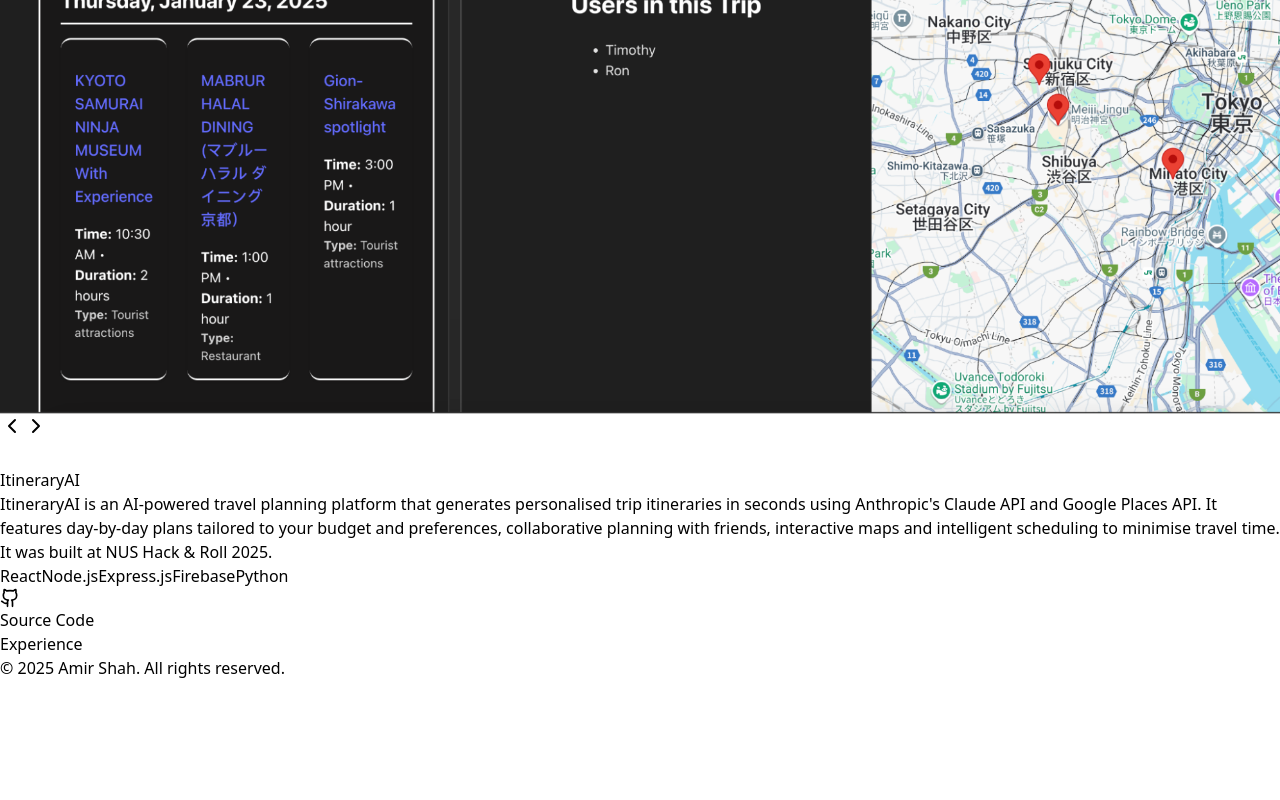
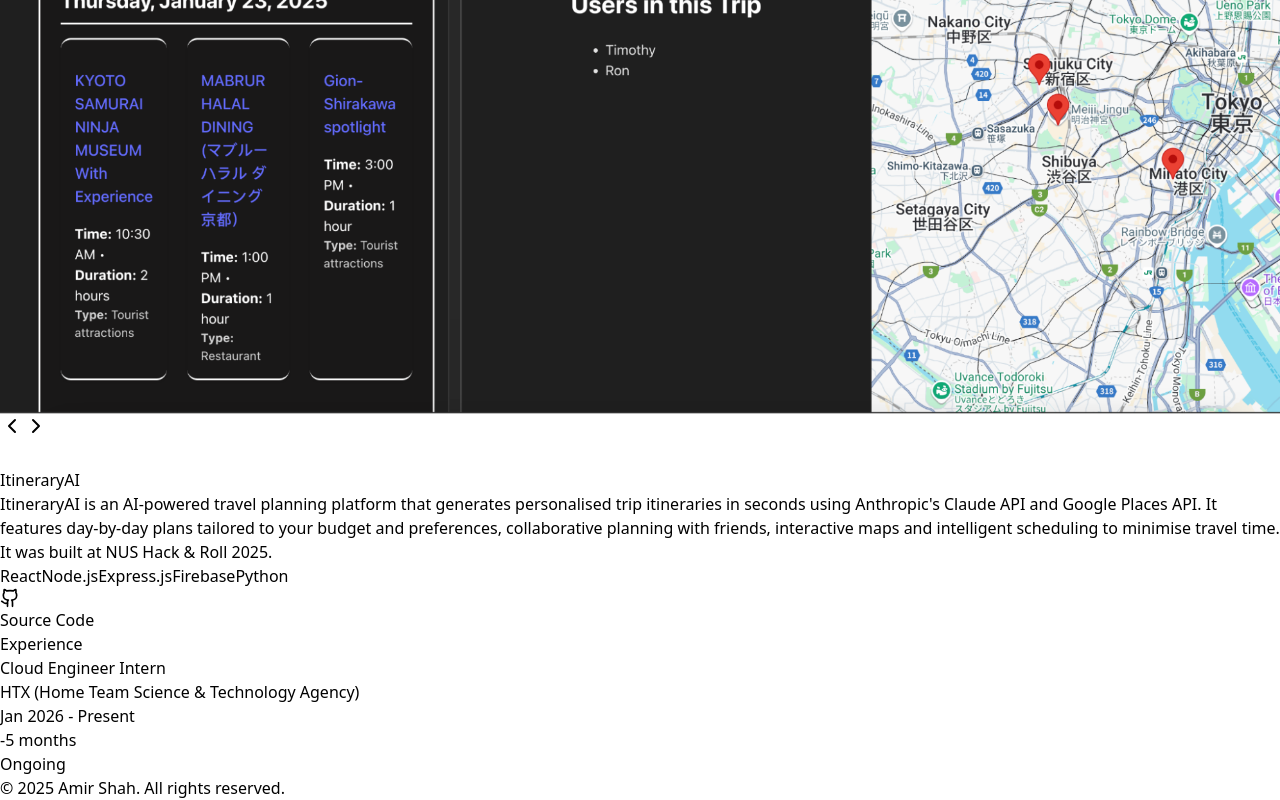
Before and after one commit to amirshah07/Portfolio, a React (Vite) app: page / in a window 1280 px wide. Shown: the part 10258-11058 px from the top of the page. Before the commit the page ends 10938 px from the top, so only its background shows below. Built offline with nearby package versions, Linux system fonts and the light colour scheme.

Commit message:
updated experience

```diff
--- a/src/data/portfolio.ts
+++ b/src/data/portfolio.ts
@@ -104,6 +104,13 @@
   ],
 
   experience: [
-
+     {
+       id: 1,
+       company: "HTX (Home Team Science & Technology Agency)",
+       position: "Cloud Engineer Intern",
+       startDate: new Date("2026-01-05"),
+       // endDate: new Date("2026-04-17"), // or leave out for "Present"
+       description: "Ongoing",
+     }
   ]
 };
```
